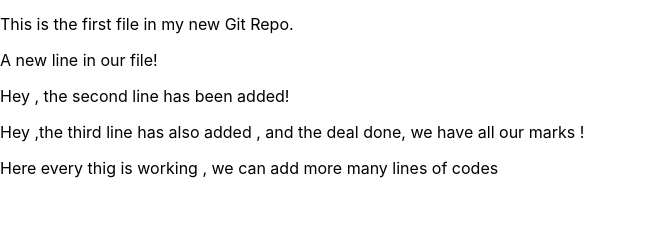
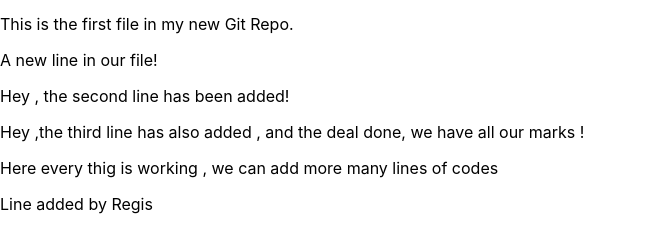
Before and after one commit to hifi250/Group1Team, a plain HTML site: page index.html in a window 1280 px wide. Shown: the part 104-356 px from the top of the page, without its empty margins (0-646 px from the left). Drawn offline with Linux system fonts and the light colour scheme.

Commit message:
Update index.html
Add Line

```diff
--- a/index.html
+++ b/index.html
@@ -14,6 +14,7 @@ style="width:100%;max-width:960px"></div>
 <p>Hey , the second line has been added!</p>
 <p>Hey ,the third line has also added , and the deal done, we have all our marks !</p>
   <p>Here every thig is working , we can add more many lines of codes </p>
+    <p>Line added by Regis </p>
 
 </body>
 </html>
```
